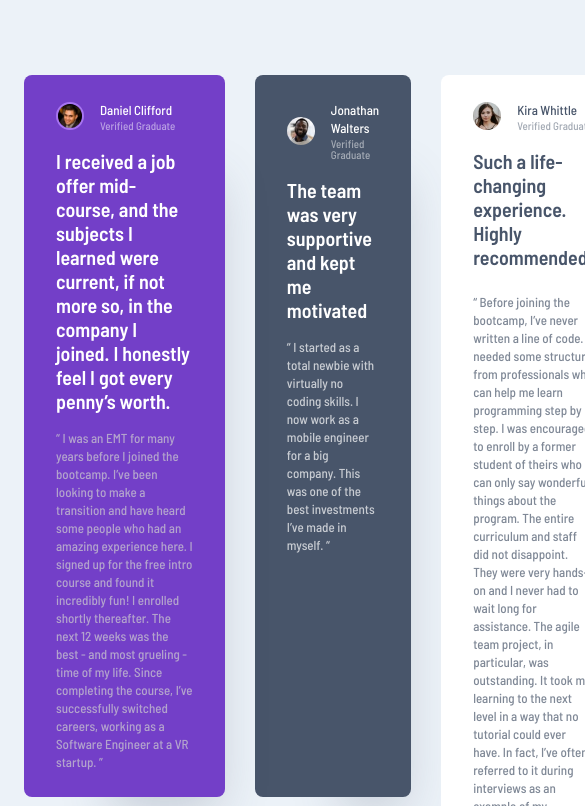
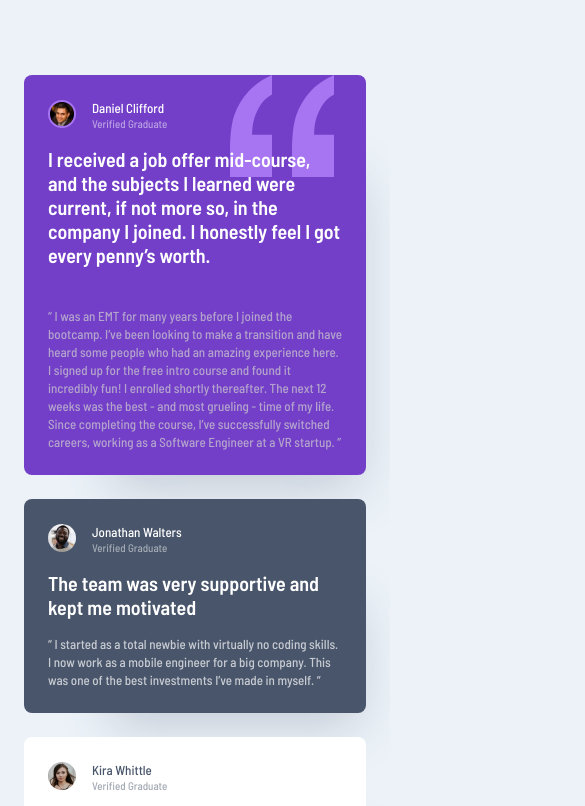
Before and after one commit to NinjaInShade/testimonials-grid, a plain HTML site: page index.html in a window 390 px wide. Shown: the top 806 px of the page, 585 px wide, since content can reach past the window. Drawn offline with Linux system fonts and the light colour scheme.

Commit message:
Responsive design added

```diff
--- a/main.css
+++ b/main.css
@@ -72,7 +72,7 @@
 }
 
 #purple-card {
-  position: relative;
+  background: no-repeat url('./assets/bg-pattern-quotation.svg') 80% 0;
   background-color: var(--purple);
   grid-column: span 2;
 }
@@ -99,3 +99,41 @@
   background-color: var(--black);
   grid-column: span 2;
 }
+
+@media (max-width: 950px) {
+  .container {
+    grid-template-columns: 1fr;
+    grid-template-rows: repeat(5, auto);
+  }
+
+  #white-card-1 {
+    grid-row: span 1;
+  }
+
+  #purple-card,
+  #black-card {
+    grid-column: span 1;
+  }
+}
+
+@media (max-width: 450px) {
+  #purple-card .card-title {
+    margin-bottom: 40px;
+  }
+
+  #gray-card .card-title,
+  #white-card-1 .card-title,
+  #white-card-2 .card-title,
+  #black-card .card-title {
+    margin-bottom: 16px;
+  }
+
+  .card {
+    padding: 24px;
+  }
+
+  #purple-card {
+    background: no-repeat url('./assets/bg-pattern-quotation.svg') calc(100% - 32px) 0;
+    background-color: var(--purple);
+  }
+}
```
